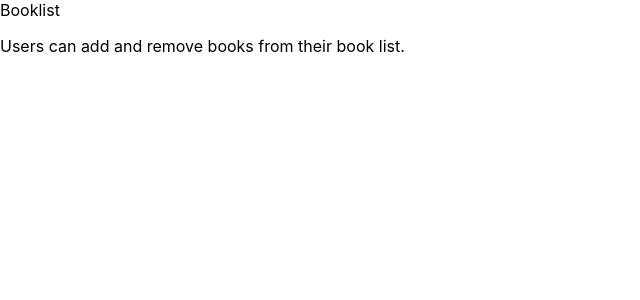
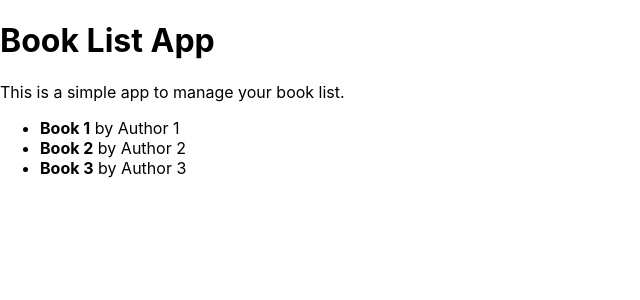
Before and after one commit to yhan4/nov14_booklist, a React (Create React App) app: page / in a window 1280 px wide. Shown: the top 300 px of the page, without its empty margins (0-640 px from the left). Built offline with nearby package versions, Linux system fonts and the light colour scheme.

Commit message:
Step 2: Creating a Child Component

```diff
--- a/src/components/App.js
+++ b/src/components/App.js
@@ -1,10 +1,14 @@
 import '../styles/App.css';
+import BookList from './BookList'
 
 function App() {
   return (
     <div className="App">
-      <header>Booklist</header>
-      <p>Users can add and remove books from their book list.</p>
+       <header className="App-header">
+        <h1>Book List App</h1>
+        <p>This is a simple app to manage your book list.</p>
+      </header>
+      <BookList />
     </div>
   );
 }
--- /dev/null
+++ b/src/components/BookList.js
@@ -0,0 +1,21 @@
+function BookList () {
+    const books = [
+        {id: 1, title: 'Book 1', author: 'Author 1'},
+        {id: 2, title: 'Book 2', author: 'Author 2'},
+        {id: 3, title: 'Book 3', author: 'Author 3'},
+    ];
+
+    return (
+        <div>
+            <ul>
+                {books.map (item => (
+                    <li key = {item.id}>
+                        <strong>{item.title}</strong> by {item.author}
+                    </li>
+                ))}
+            </ul>
+        </div>
+    )
+}
+
+export default BookList;
```
